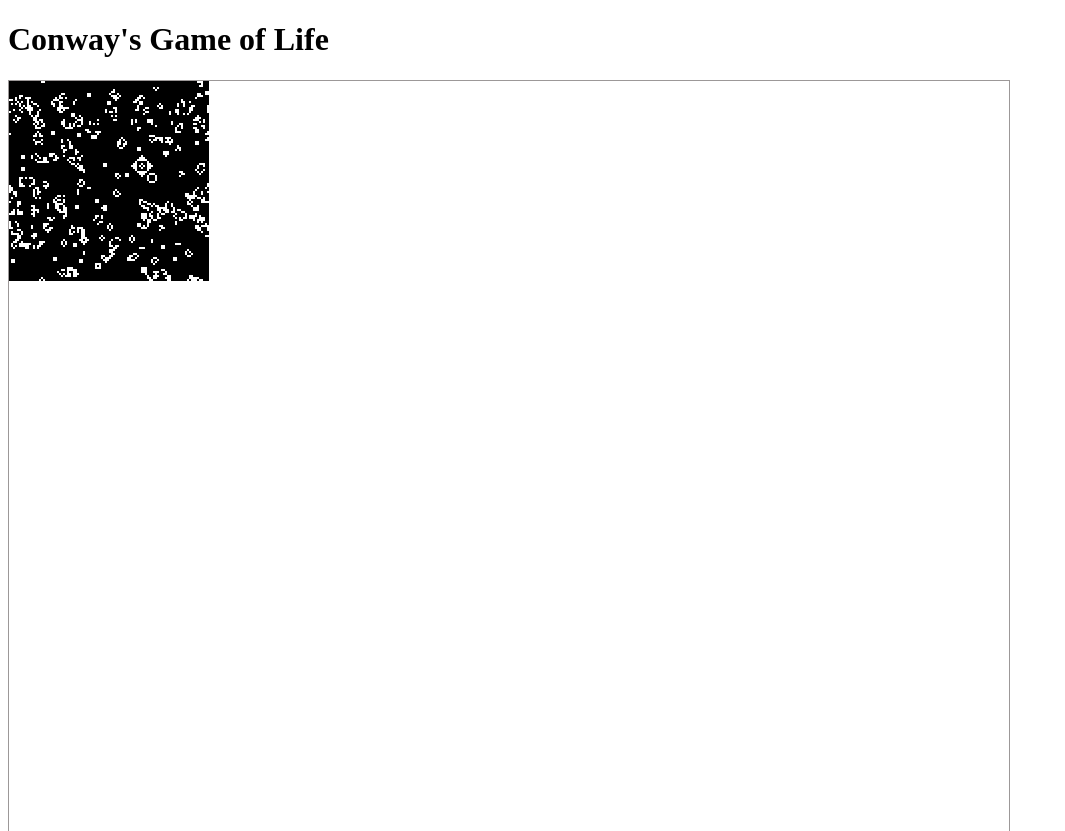
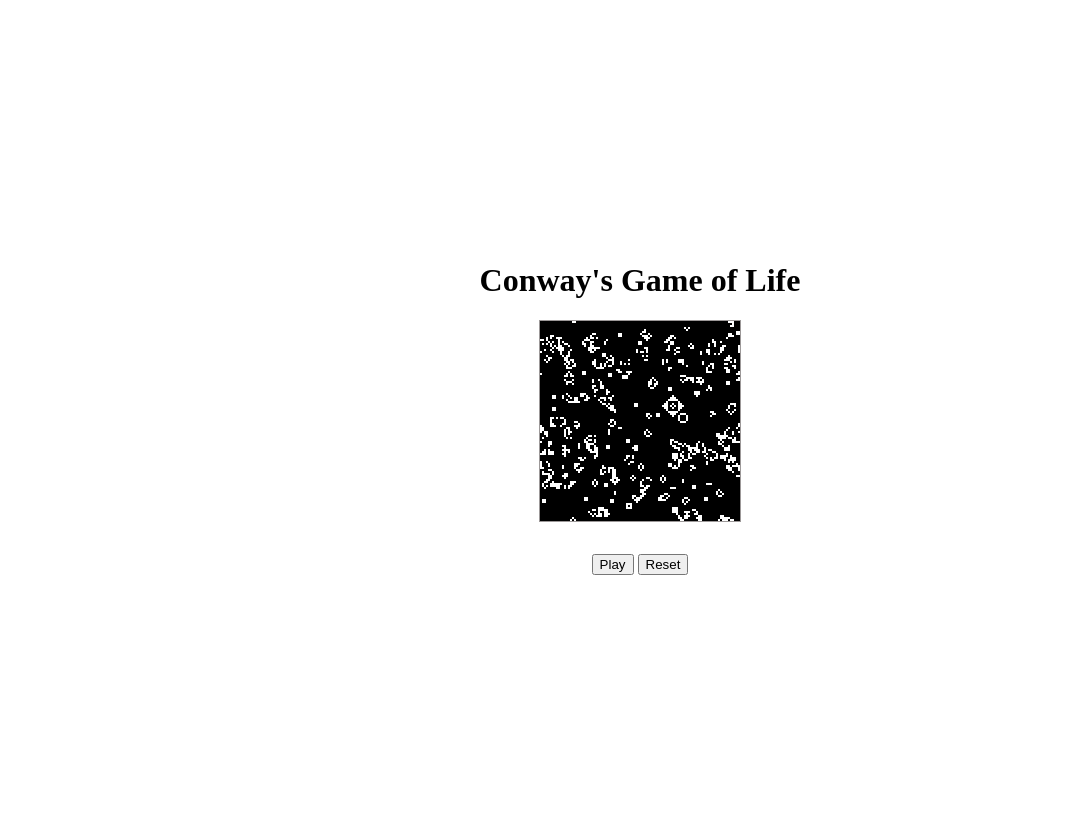
Before and after one commit to joehakimrahme/Game-of-Life, a plain HTML site: page index.html in a window 1280 px wide. Shown: the top 831 px of the page, without its empty margins (0-1065 px from the left). Drawn offline with Linux system fonts and the light colour scheme; animation ran at ten frames a second.

Commit message:
add the play and the reset button + fixed the positioning of the canvas

```diff
--- a/index.html
+++ b/index.html
@@ -4,15 +4,40 @@
     <meta charset="utf-8" />
     <title>Conway's Game of Life</title>
     <style type="text/css" media="screen">
-      #myCanvas{
-    	border: 1px solid #9c9898;
+      #myCanvas {
+        border: 1px solid #9c9898;
+      }
+
+      body {
+        display: flex;
+        flex-direction: row;
+        justify-content: center;
+        height: 100vh;
+      }
+
+      main {
+        display: flex;
+        flex-direction: column;
+        align-items: center;
+        justify-content: center;
+        width: 400px;
+      }
+
+      canvas {
+        margin-bottom: 2rem;
       }
     </style>
-    <script type="text/javascript" src="game.js"></script>
   </head>
 
   <body>
-    <h1>Conway's Game of Life</h1>
-    <canvas id="myCanvas" width="1000" height="750"></canvas>
+    <main>
+      <h1>Conway's Game of Life</h1>
+      <canvas id="myCanvas" width="200" height="200"></canvas>
+      <div>
+        <button id="playButton">Play</button>
+        <button id="resetButton">Reset</button>
+      </div>
+    </main>
+    <script type="text/javascript" src="game.js"></script>
   </body>
 </html>
```
